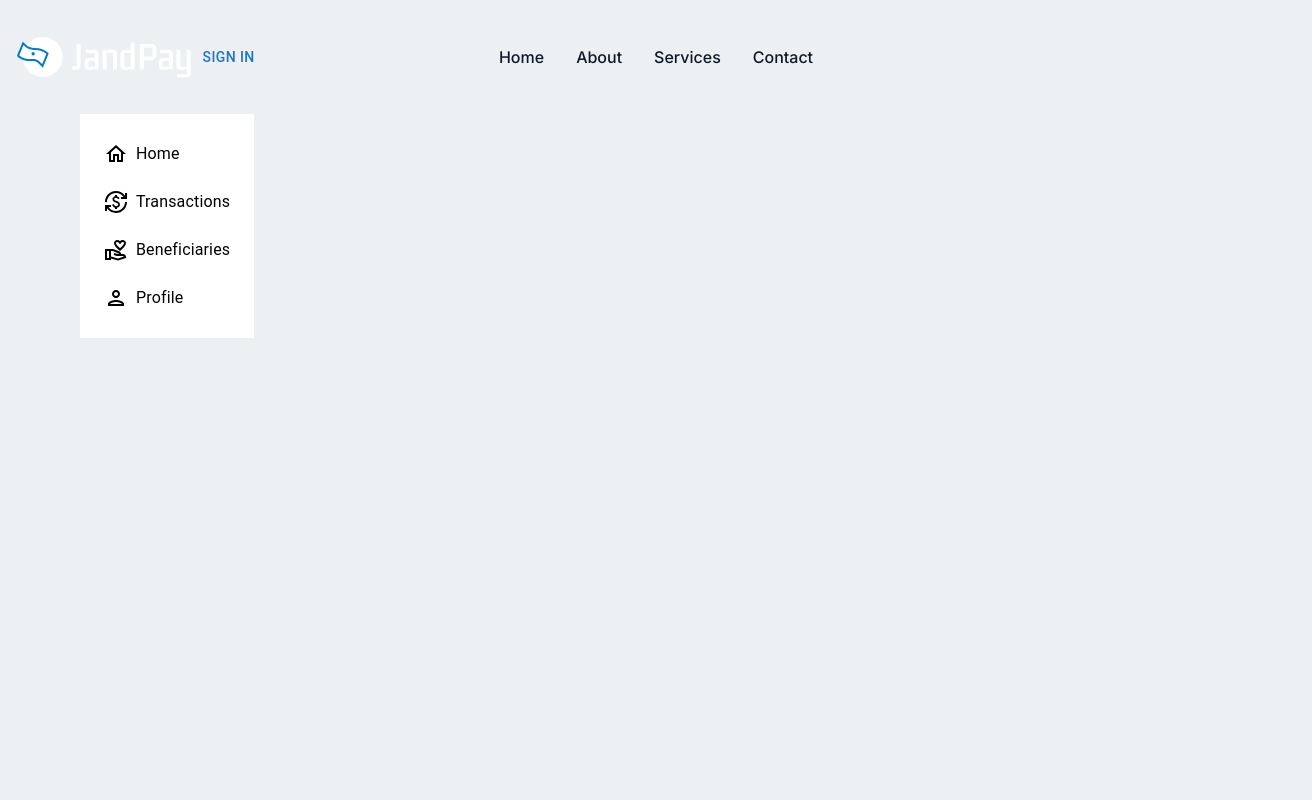
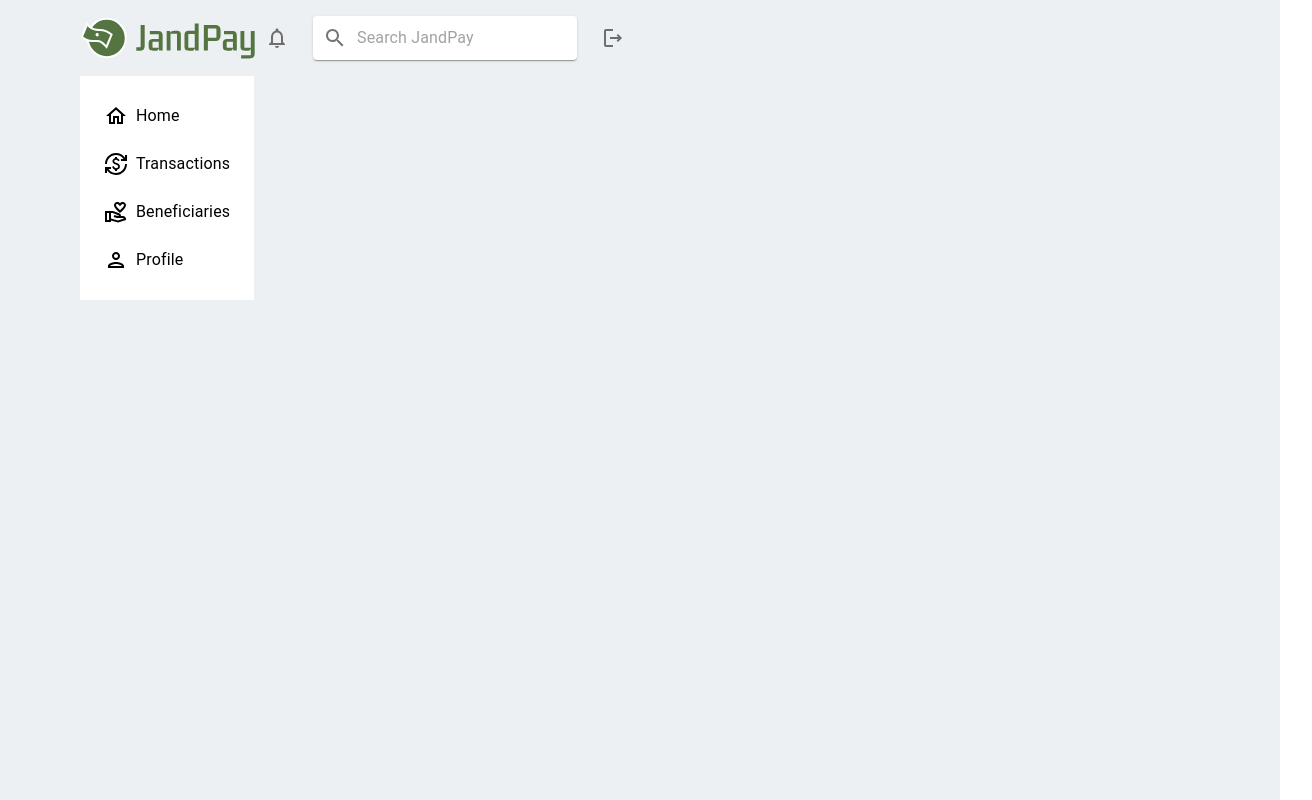
Before and after one commit to Lawrenceku/JandPay, a Next.js app: page /home in a window 1280 px wide. Shown: the whole page, 1312 px wide, since content can reach past the window. Built offline with nearby package versions, Linux system fonts and the light colour scheme.

Commit message:
wahala wahala

```diff
--- a/Components/Navbar.jsx
+++ b/Components/Navbar.jsx
@@ -1,23 +1,37 @@
 // Navbar.js
 'use client'
 import React from 'react';
-import  Button from '@mui/material/Button';
+import NotificationsNoneOutlinedIcon from '@mui/icons-material/NotificationsNoneOutlined';
+import { Box, IconButton, Stack, Paper, Divider, InputBase, FormControl } from '@mui/material';
 
+import JandPayLogo from './JandPay Logo 2.svg';
+import { LogoutOutlined, SearchOutlined } from '@mui/icons-material';
 
 const Navbar = () => {
   return (
-    <nav id='navbar' className=" flex p-4">
-      <div className="container mx-auto flex flex-row items-center justify-between w-screen ">
-        <img src="/JandPay Logo.png" alt="" />
-        <ul id='list' className="hidden md:block">
-          <li className='m-4'><a href="#" className="text-slate-900 hover:text-gray-300 font-medium">Home </a></li>
-          <li className='m-4'><a href="#" className="text-slate-900 hover:text-gray-300 font-medium">About</a></li>
-          <li className='m-4'><a href="#" className="text-slate-900 hover:text-gray-300 font-medium">Services</a></li>
-          <li className='m-4'><a href="#" className="text-slate-900 hover:text-gray-300 font-medium">Contact</a></li>
-
-        </ul>
-          <Button id='nav-sign' className='text-white  absolute right-4 rounded-xl w-8 px-2 p-2 bg-slate-800'>Sign In</Button>
-      </div>
+    <nav className=" flex py-2 has-site-padding bg-neutral-300 items-center sticky">
+      <Box className='logo'><JandPayLogo /></Box>
+      <Stack direction={"row"} alignItems={"center"} gap={2} className='ml-auto'>
+        <IconButton className='bg-white rounded-md'>
+          <NotificationsNoneOutlinedIcon aria-label="notifications" />
+        </IconButton>
+        <Box>
+          <Paper className='shadow-none w-96' component="form" sx={{display: 'flex', alignItems: 'center'}}>
+            <IconButton type="button" sx={{ p: '10px' }} aria-label="search">
+              <SearchOutlined />
+            </IconButton>
+            <InputBase
+              sx={{ flex: 1 }}
+              placeholder="Search JandPay"
+              className='text-sm text-neutral-600'
+              inputProps={{ 'aria-label': 'search google maps' }}
+            />
+          </Paper>
+        </Box>
+        <IconButton className='bg-white rounded-md'>
+          <LogoutOutlined aria-label="logout" />
+        </IconButton>
+      </Stack>
     </nav>
   );
 };
--- a/src/app/home/page.jsx
+++ b/src/app/home/page.jsx
@@ -12,7 +12,7 @@ function Dashboard() {
         <main className='bg-neutral-300 py-4'>
             <Navbar/>
             <MainHOC>
-                <Container>
+                <Container className=''>
 
                 </Container>
             </MainHOC>
```
